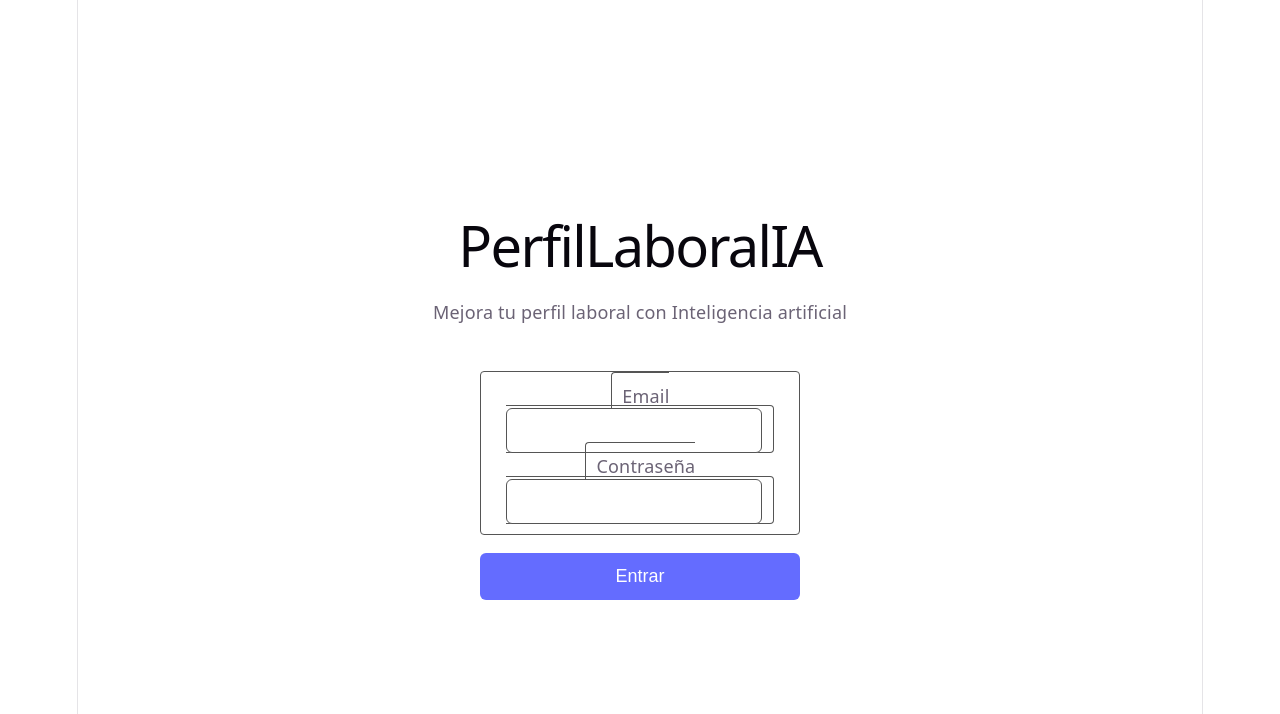
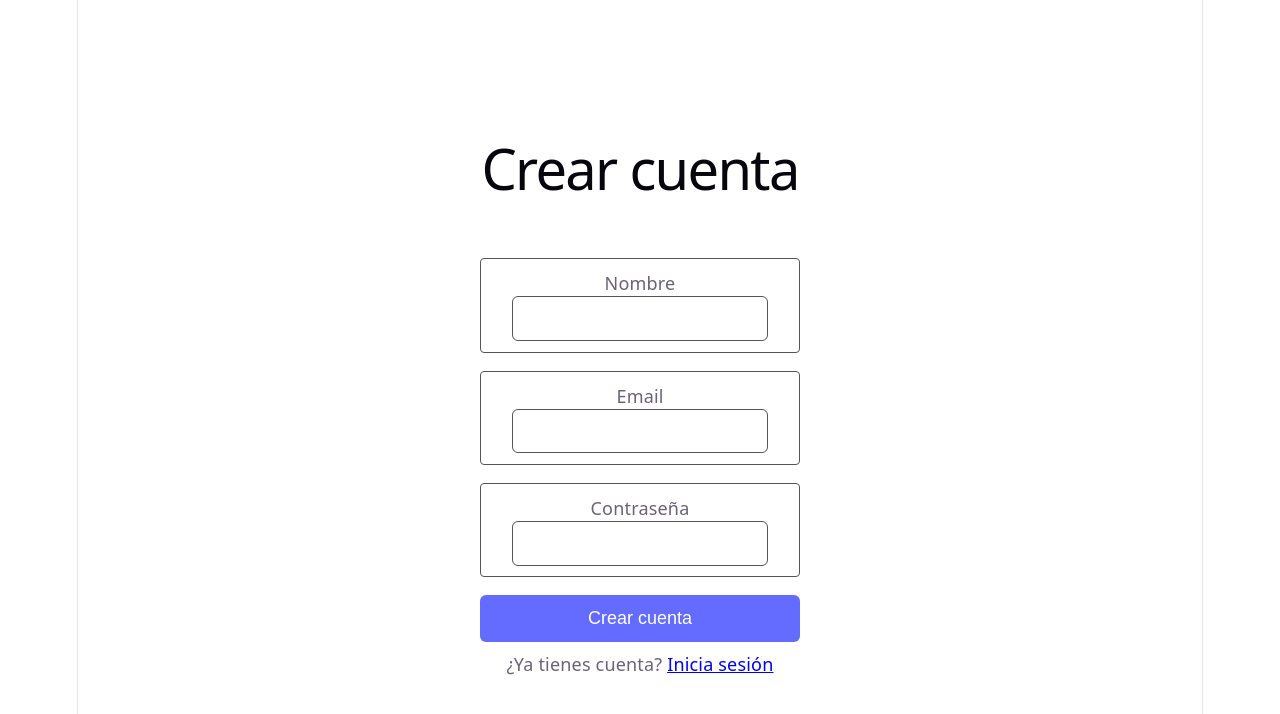
Before and after one commit to mabm-dev/perfil-laboral-ia, a React app in the folder frontend/: page /registro in a window 1280 px wide. Shown: the top 714 px of the page. Built offline with nearby package versions, Linux system fonts and the light colour scheme; the HTML template or start-up script is replaced by a standard one.

Commit message:
Anadir pantalla de registro y navegacion con React Router

```diff
--- a/frontend/package.json
+++ b/frontend/package.json
@@ -11,7 +11,8 @@
   },
   "dependencies": {
     "react": "^19.2.7",
-    "react-dom": "^19.2.7"
+    "react-dom": "^19.2.7",
+    "react-router-dom": "^7.18.1"
   },
   "devDependencies": {
     "@eslint/js": "^10.0.1",
--- a/frontend/src/App.jsx
+++ b/frontend/src/App.jsx
@@ -1,40 +1,17 @@
-import { useState } from "react";
-import './App.css';
-import TextField from './components/TextField';
+import { BrowserRouter, Routes, Route } from 'react-router-dom'
+import LoginPage from './pages/LoginPage'
+import RegisterPage from './pages/RegisterPage'
+import './App.css'
 
 function App() {
-  const [email, setEmail] = useState('')
-  const [password, setPassword] = useState('')
-
-  function handleSubmit (event) {
-    event.preventDefault()
-    console.log('Intento de acceso', email, password)
-  }
-
   return (
-    <main className="login-page">
-      <h1>PerfilLaboralIA</h1>
-      <p>Mejora tu perfil laboral con Inteligencia artificial</p>
-
-      <form className="login-form" onSubmit={handleSubmit}>
-        <label>
-          <TextField
-            label="Email"
-            type="email"
-            value={email}
-            onChange={setEmail}
-          />
-          <TextField
-            label="Contraseña"
-            type="password"
-            value={password}
-            onChange={setPassword}
-          />
-        </label>
-        <button type="submit">Entrar</button>
-      </form>
-    </main>
+    <BrowserRouter>
+      <Routes>
+        <Route path="/" element={<LoginPage />} />
+        <Route path="/registro" element={<RegisterPage />} />
+      </Routes>
+    </BrowserRouter>
   )
 }
 
-export default App;
+export default App
--- /dev/null
+++ b/frontend/src/pages/LoginPage.jsx
@@ -0,0 +1,39 @@
+import { useState } from 'react'
+import { Link } from 'react-router-dom'
+import TextField from '../components/TextField'
+
+function LoginPage() {
+    const [email, setEmail] = useState('')
+    const [password, setPassword] = useState('')
+
+    function handleSubmit(event) {
+        event.preventDefault()
+        console.log('Intento de acceso', email, password)
+    }
+
+    return (
+        <main className="login-page">
+            <h1>PerfilLaboralIA</h1>
+            <p>Mejora tu perfil laboral con Inteligencia artificial</p>
+
+            <form className="login-form" onSubmit={handleSubmit}>
+                <TextField
+                    label="Email"
+                    type="email"
+                    value={email}
+                    onChange={setEmail}
+                />
+                <TextField
+                    label="Contraseña"
+                    type="password"
+                    value={password}
+                    onChange={setPassword}
+                    />
+                <button type="submit">Entrar</button>
+            </form>
+            <p>¿No tienes cuenta? <Link to="/registro">Regístrate</Link></p>
+        </main>
+    )
+}
+
+export default LoginPage
--- /dev/null
+++ b/frontend/src/pages/RegisterPage.jsx
@@ -0,0 +1,38 @@
+import { useState } from 'react'
+import { Link } from 'react-router-dom'
+import TextField from '../components/TextField'
+
+function RegisterPage() {
+  const [name, setName] = useState('')
+  const [email, setEmail] = useState('')
+  const [password, setPassword] = useState('')
+
+  function handleSubmit(event) {
+    event.preventDefault()
+    console.log('Registro:', name, email, password)
+  }
+
+  return (
+    <main className="login-page">
+      <h1>Crear cuenta</h1>
+
+      <form className="login-form" onSubmit={handleSubmit}>
+        <TextField label="Nombre" type="text" value={name} onChange={setName} />
+        <TextField label="Email" type="email" value={email} onChange={setEmail} />
+        <TextField
+          label="Contraseña"
+          type="password"
+          value={password}
+          onChange={setPassword}
+        />
+        <button type="submit">Crear cuenta</button>
+      </form>
+
+      <p>
+        ¿Ya tienes cuenta? <Link to="/">Inicia sesión</Link>
+      </p>
+    </main>
+  )
+}
+
+export default RegisterPage
```
Also changed, not shown: 1 other file (tests, documents, lock files or other folders).
